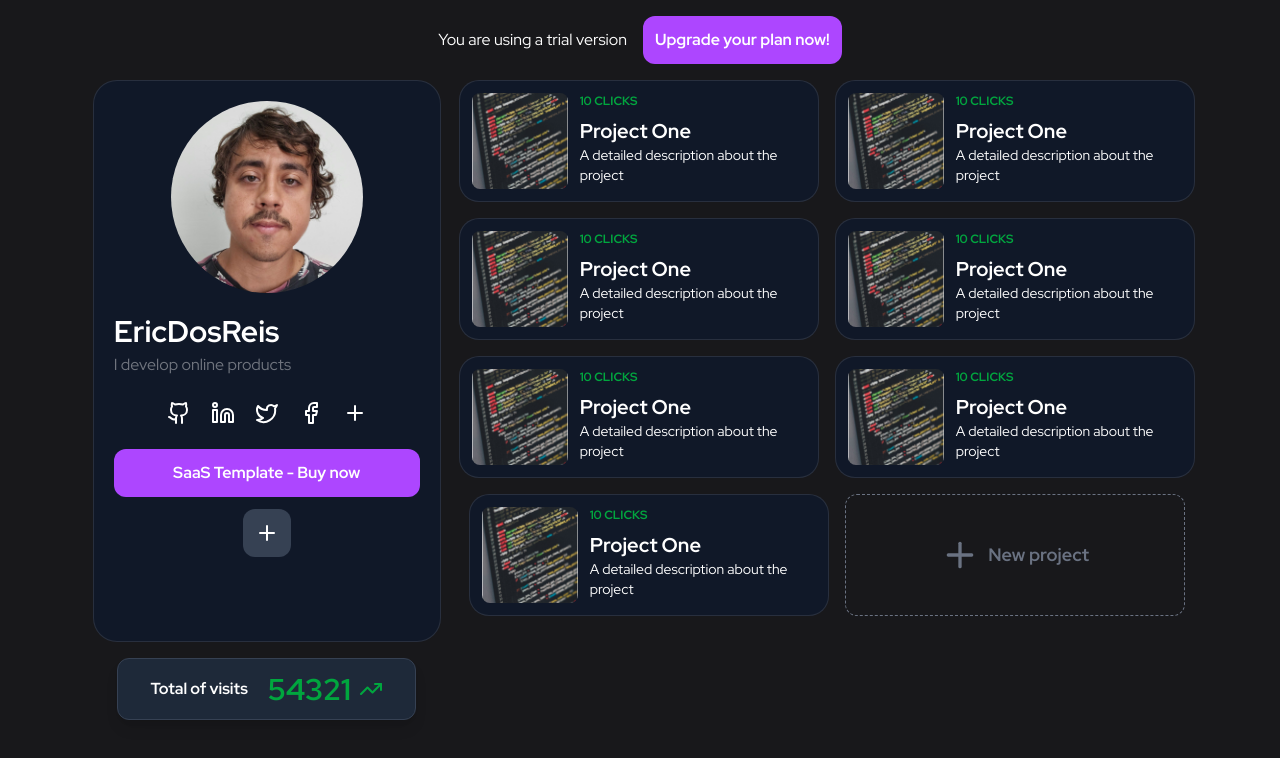
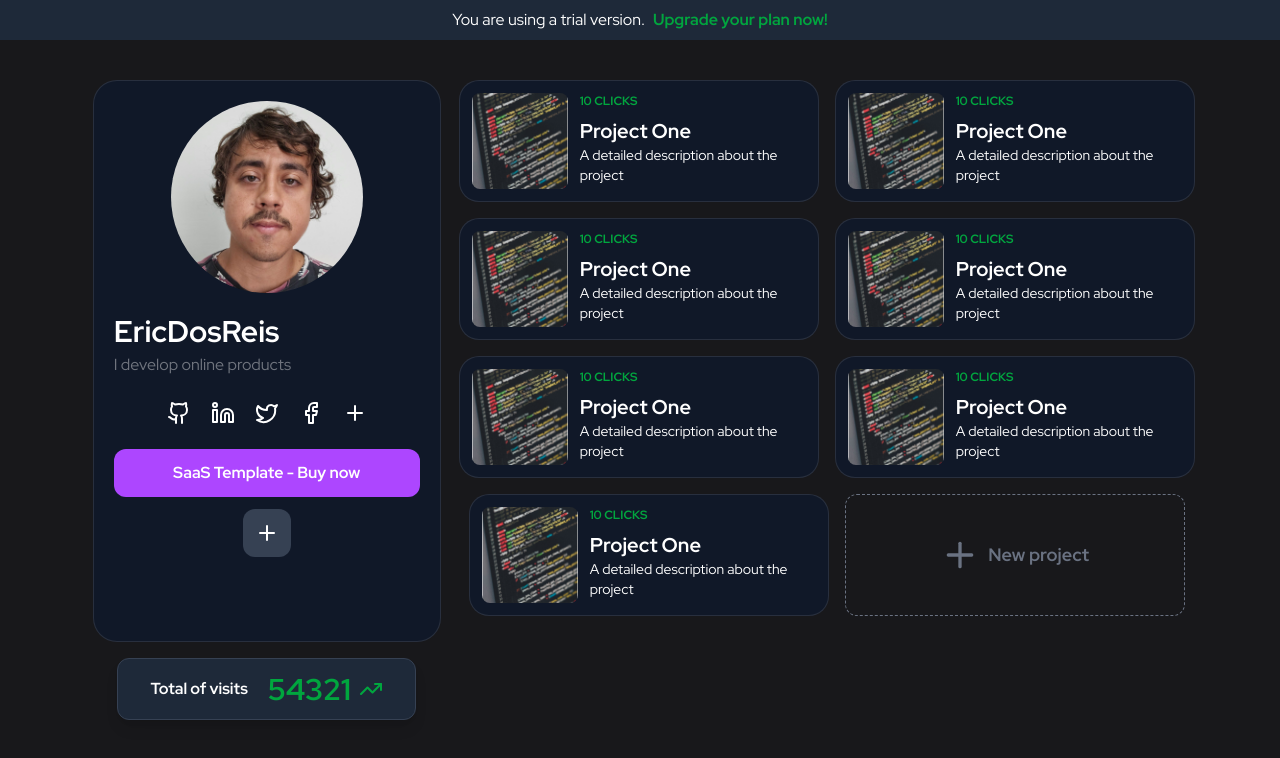
Before and after one commit to EricDosReis/micro-saas-web, a Next.js app: page /1 in a window 1280 px wide. Shown: the top 758 px of the page. Built offline with nearby package versions, Linux system fonts and the light colour scheme.

Commit message:
feat: create upgrade plan page

```diff
--- a/src/app/(pages)/[profileId]/page.tsx
+++ b/src/app/(pages)/[profileId]/page.tsx
@@ -3,6 +3,7 @@ import { TotalVisits } from "@/components/commons/TotalVisits";
 import { UserCard } from "@/components/commons/UserCard";
 import { Button } from "@/components/ui/Button";
 import { Plus } from "lucide-react";
+import Link from "next/link";
 
 export default async function ProfilePage({
   params,
@@ -13,10 +14,14 @@ export default async function ProfilePage({
 
   return (
     <div className="relative h-screen flex p-20 overflow-hidden">
-      <div className="fixed top-0 left-0 w-full flex justify-center items-center gap-4 py-4 bg-background-tertiary">
-        <p>You are using a trial version</p>
+      <div className="fixed top-0 left-0 w-full flex justify-center items-center gap-2 py-2 bg-gray-800">
+        <p>You are using a trial version.</p>
 
-        <Button>Upgrade your plan now!</Button>
+        <Link href={`/${profileId}/upgrade`}>
+          <button className="cursor-pointer text-green-600 font-bold">
+            Upgrade your plan now!
+          </button>
+        </Link>
       </div>
 
       <div className="w-1/2 flex flex-col justify-center items-center h-min gap-4">
--- /dev/null
+++ b/src/app/(pages)/[profileId]/upgrade/page.tsx
@@ -0,0 +1,18 @@
+import { Header } from "@/components/landing-page/Header";
+import { Button } from "@/components/ui/Button";
+
+export default async function UpgradePage() {
+  return (
+    <div className="h-screen flex flex-col items-center justify-center gap-4">
+      <Header />
+
+      <h2 className="text-3xl font-bold">Choose your plan</h2>
+
+      <div className="flex gap-4">
+        <Button>$4.90 / monthly</Button>
+
+        <Button>$99.90 lifetime access</Button>
+      </div>
+    </div>
+  );
+}
```
